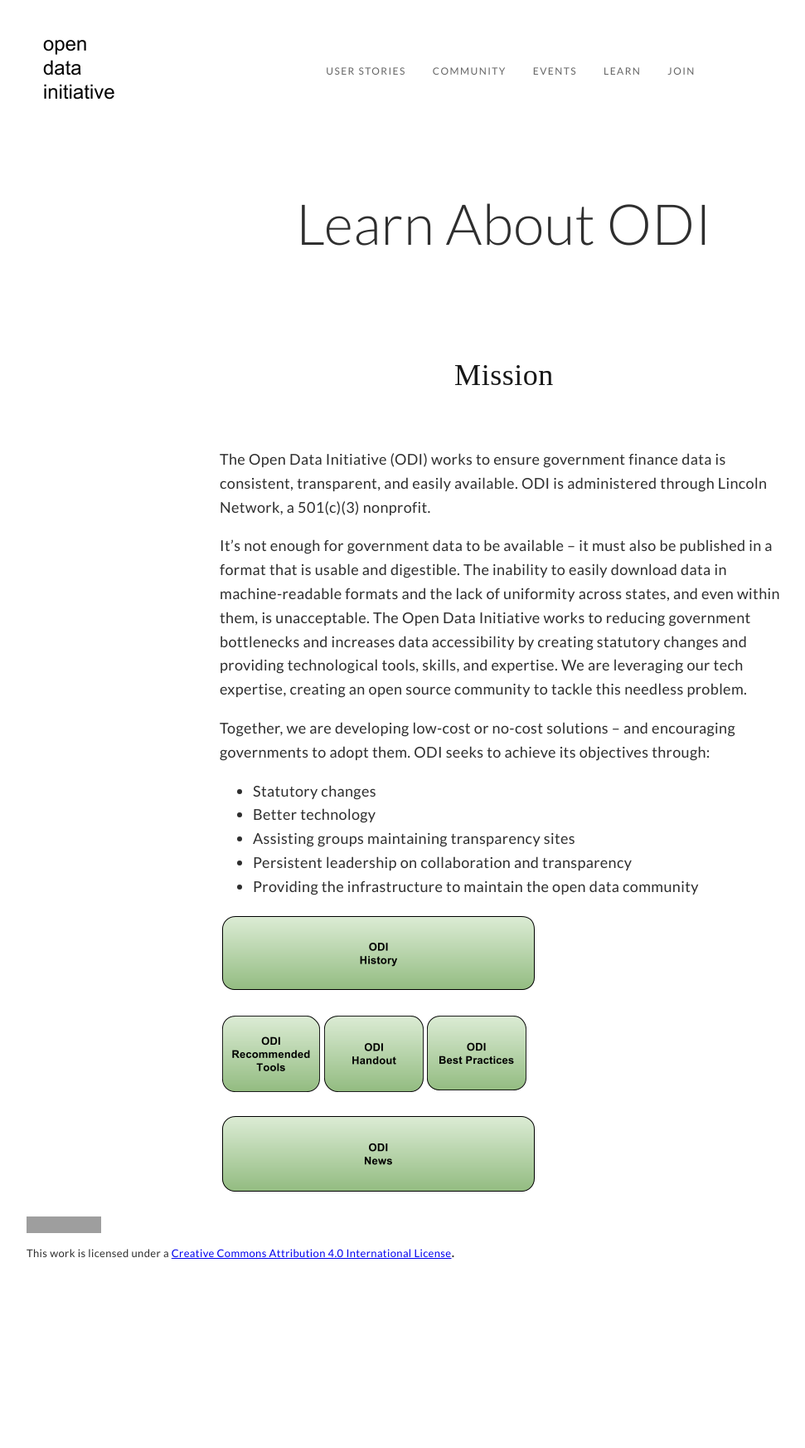
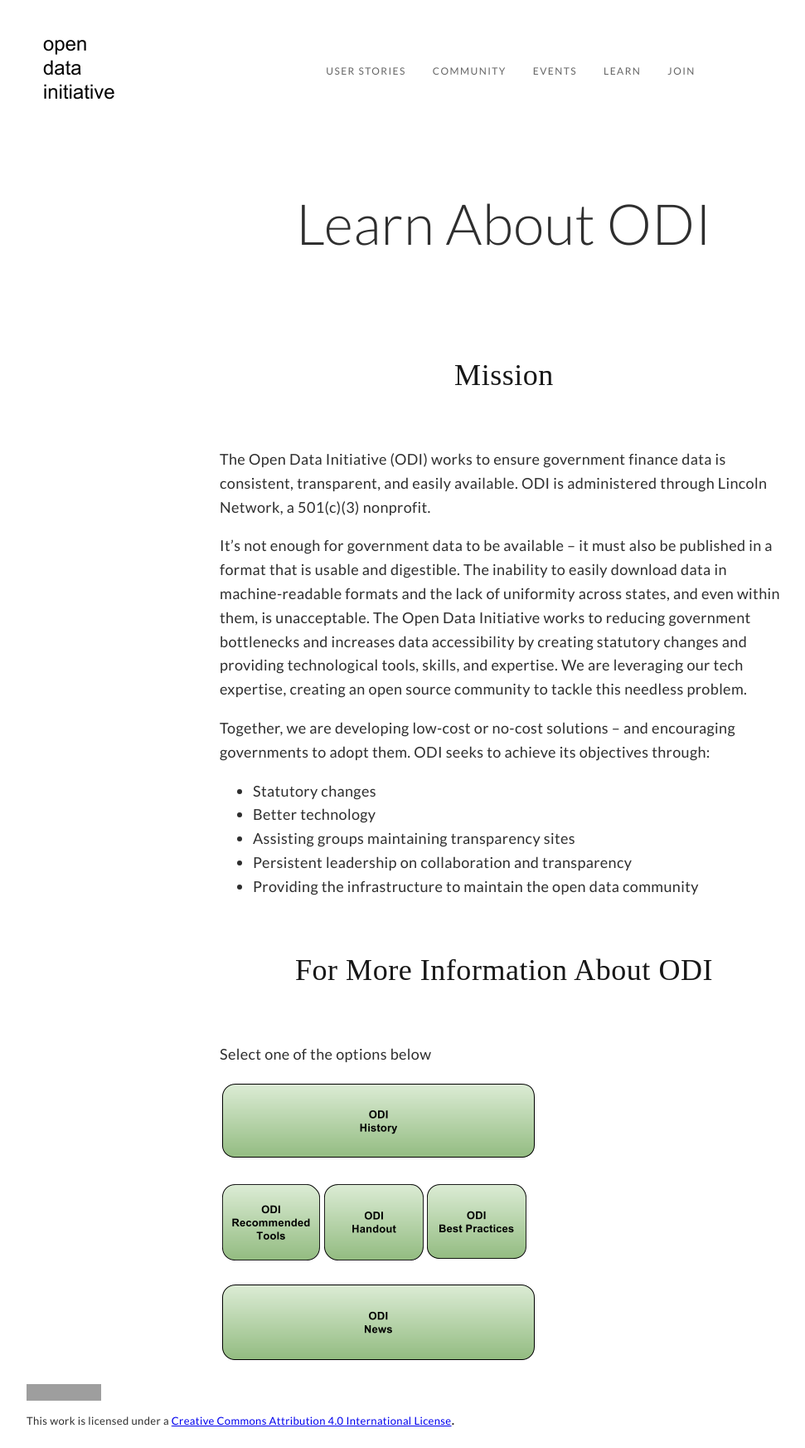
Before and after one commit to opendatainitiative/opendatainitiative.github.io, a Jekyll site: the page built from learn.md, in a window 1280 px wide. Shown: the whole page at 83% size, without its empty margins (32-1003 px from the left). Built offline with Jekyll 4.4.1, drawn with Linux system fonts in a browser that asks for light colours; before the commit the page ends 1543 px from its top, so only the background shows below that; grey boxes are pictures that could not be loaded.

Commit message:
Add section for images

```diff
--- a/learn.md
+++ b/learn.md
@@ -25,6 +25,9 @@ ODI seeks to achieve its objectives through:
 * Persistent leadership on collaboration and transparency
 * Providing the infrastructure to maintain the open data community
 
+## For More Information About ODI
+Select one of the options below
+
 [![ODI History]({{ site.baseurl }}/assets/img/odi_history.png)]({{ site.baseurl }}/history)
 
 [![get ODI Recommeded Tools]({{ site.baseurl }}/assets/img/odi_recommended_tools.png)]({{ site.baseurl }}/assets/doc/ODI_Recommended_Tools.pdf)[![get ODI Handout]({{ site.baseurl }}/assets/img/odi_handout.png)]({{ site.baseurl }}/assets/doc/ODI_Handout.pdf)[![get ODI Best Practices]({{ site.baseurl }}/assets/img/odi_best_practices.png)]({{ site.baseurl }}/assets/doc/ODI_Best_Practices.pdf)
```
